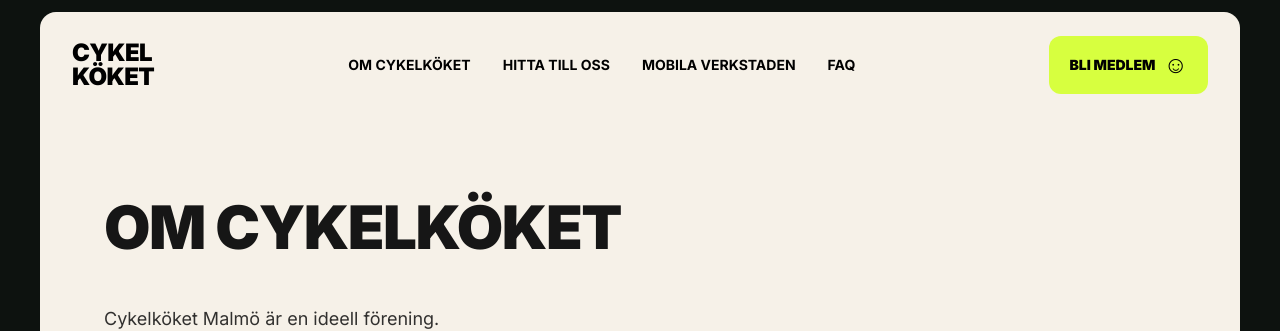
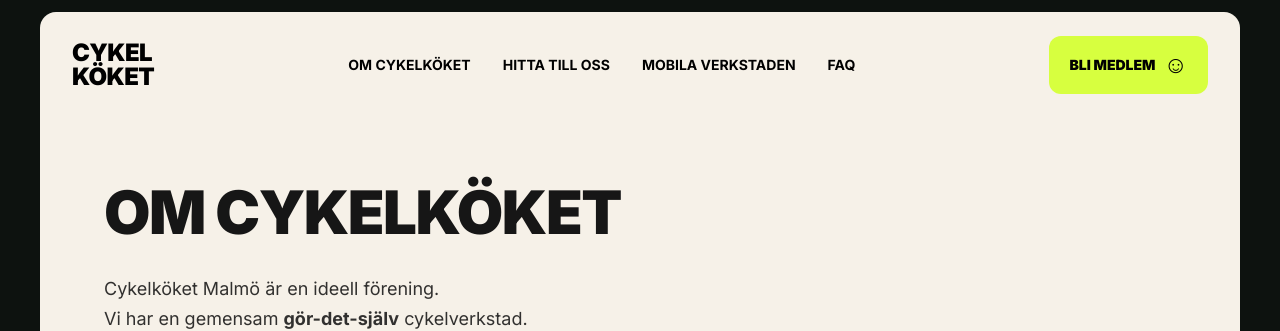
Before and after one commit to Azuritberg/cykelkoket-page, a React (Vite) app: page /om-oss in a window 1280 px wide. Shown: the top 331 px of the page. Built offline with nearby package versions, Linux system fonts and the light colour scheme; no server answers.

Commit message:
små uppdateringar

```diff
--- a/src/pages/About.jsx
+++ b/src/pages/About.jsx
@@ -10,7 +10,7 @@
 
         <section className="relative overflow-hidden p-10 md:p-16">
           <div className="relative z-10 max-w-3xl">
-            <h1 className="text-[clamp(2.5rem,10vw,3.75rem)] font-black uppercase tracking-tight">
+            <h1 className="text-[clamp(2.5rem,10vw,3.75rem)] leading-none font-black uppercase tracking-tight">
               Om Cykelköket
             </h1>
 
--- a/src/pages/MobileWorkshopPage.jsx
+++ b/src/pages/MobileWorkshopPage.jsx
@@ -11,7 +11,7 @@
 
         <section className="relative overflow-hidden p-6 text-white sm:p-10 md:p-16">
           <div className="relative z-10 max-w-2xl">
-            <h1 className="text-[clamp(2.5rem,10vw,3.75rem)] font-black uppercase tracking-tight">
+            <h1 className="text-[clamp(2.5rem,10vw,3.75rem)] leading-none font-black uppercase tracking-tight">
               Mobila verkstaden
             </h1>
 
```
Also changed, not shown: src/components/EventCalendar.jsx (+6 -237 lines), src/pages/BecomeMember.jsx (+6 -6 lines).
